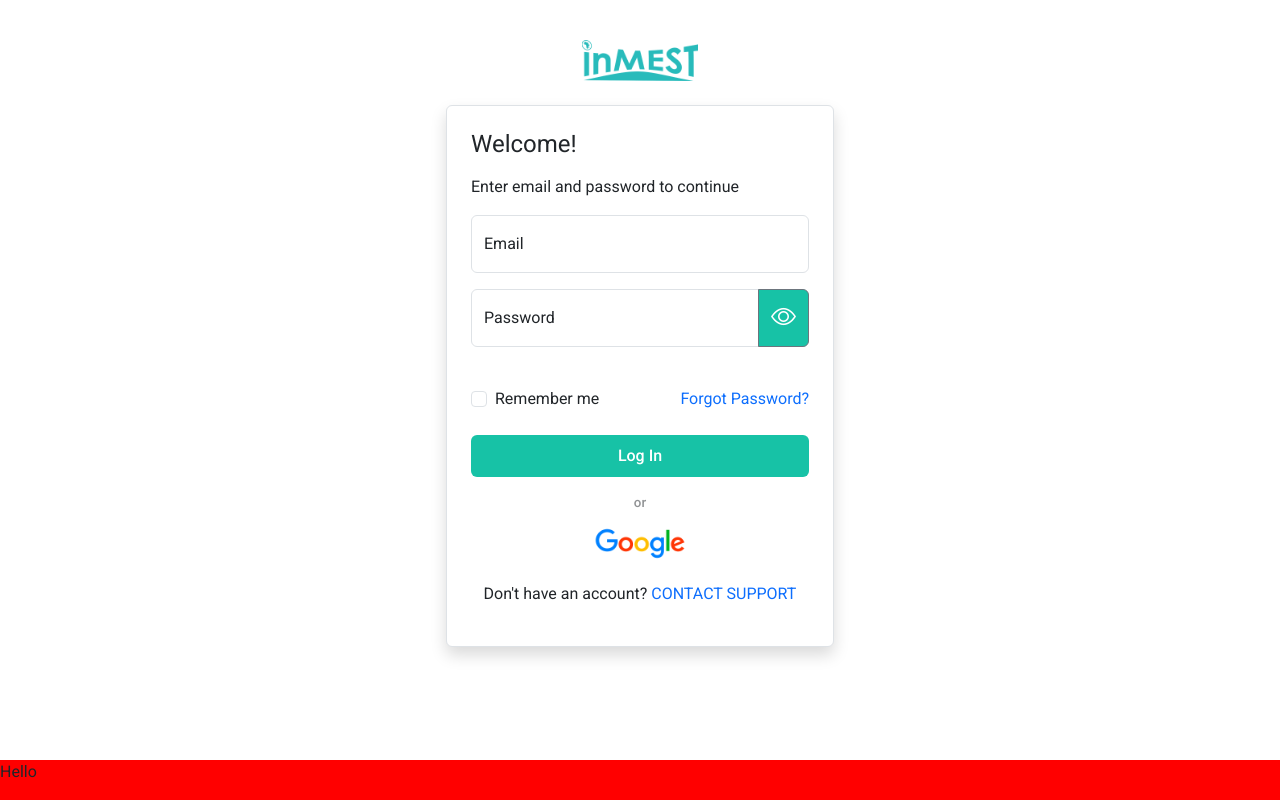
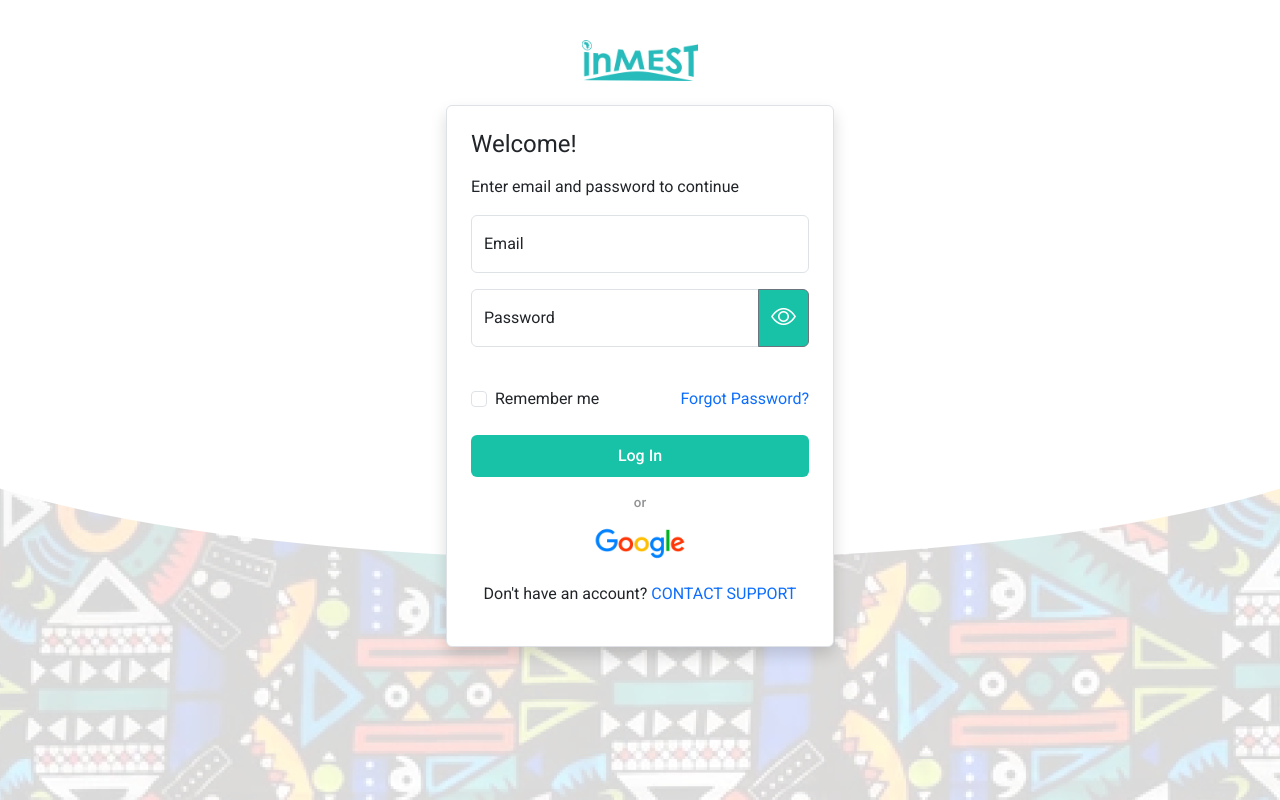
Before and after one commit to ma-za-kpe/inMest, an Angular app: page /login in a window 1280 px wide. Built offline with nearby package versions, Linux system fonts and the light colour scheme.

Commit message:
Completed textile background

```diff
--- a/src/app/auth/login/login.component.css
+++ b/src/app/auth/login/login.component.css
@@ -23,3 +23,19 @@
 .form-check-input:checked {
     background-color: #17C2A6;
 }
+
+#textile {
+    background-image: url('/assets/mask.png'), linear-gradient(to top, white 0%, transparent 100%);
+    background-position: center, top;
+    background-repeat: no-repeat, no-repeat;
+    background-size: contain, 100% 50%;
+}
+
+#ovally {
+    width: 100%;
+    height: 100%;
+    margin: 0;
+    overflow: hidden;
+    clip-path: ellipse(60% 20%);
+    background: white;
+}
--- a/src/app/auth/login/login.component.html
+++ b/src/app/auth/login/login.component.html
@@ -1,5 +1,5 @@
 <div class="py-4 bg-white">
-    <section class="form-signin w-100 m-auto">
+    <section class="z-3 position-absolute end-0 start-0 form-signin w-100 m-auto">
         <form class="needs-validation" novalidate>
             <a href="" class="align-items-center">
                 <img class="mx-auto d-block" src="/assets/inmest_logo.png" alt="inMEST logo" width="30%">
@@ -56,7 +56,11 @@
         </form>
     </section>
 
-    <section id="textile" class="z-0 position-absolute bottom-0 end-0 start-0" style="background-color: red;">
-        <p>Hello</p>
+    <section id="ovally" class="z-1 position-absolute bottom-0 end-0 start-0 top-0">
+
+    </section>
+
+    <section id="textile" class="z-0 position-absolute bottom-0 end-0 start-0 top-50"
+        style="background: url('assets/mask.png');">
     </section>
 </div>
```
